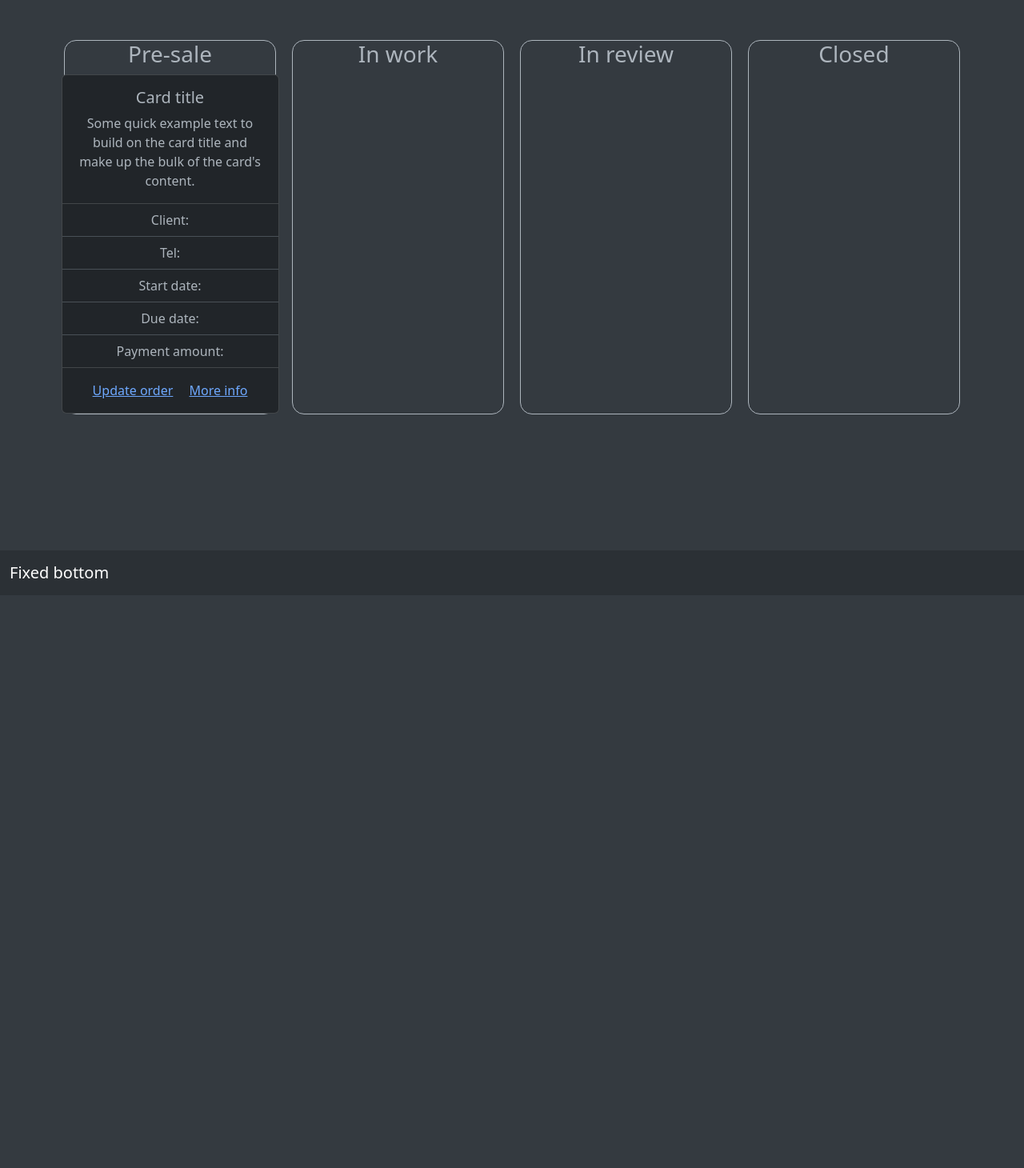
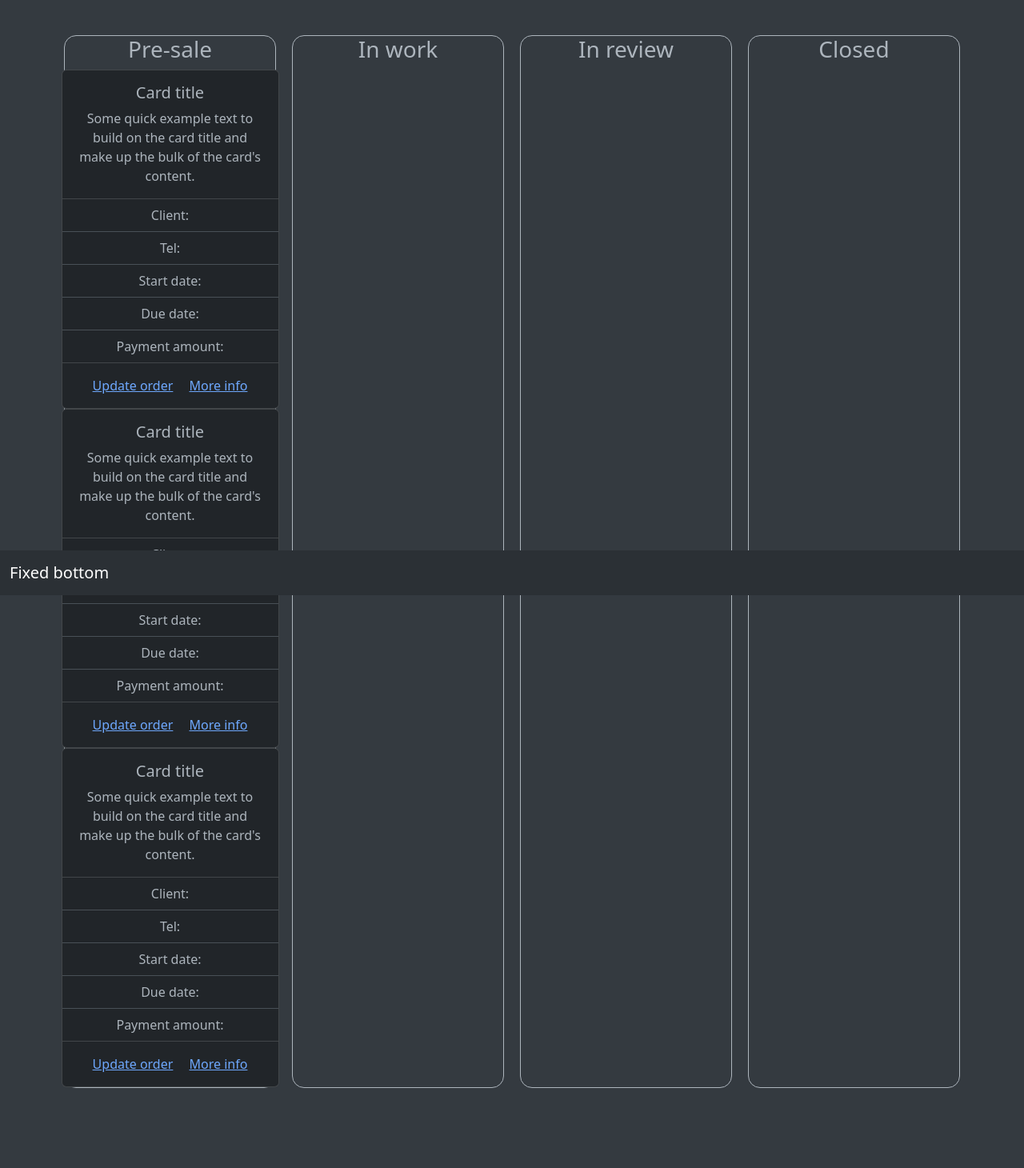
Before and after one commit to IgorEzerskiy/crm, a Django app: page / in a window 1280 px wide. Shown: the part 56-1516 px from the top of the page at 80% size. Before the commit the page ends 779 px from the top, so only its background shows below. Run offline with Django 4.2, Linux system fonts and the light colour scheme; the visitor is signed in with stand-in values (Sample User, id 1).

Commit message:
Fix front

```diff
--- a/templates/board.html
+++ b/templates/board.html
@@ -25,8 +25,45 @@
                         <a href="#" class="card-link">More info</a>
                     </div>
                 </div>
+                <div class="card" style="width: 17rem;">
+                    <div class="card-body">
+                        <h5 class="card-title">Card title</h5>
+                        <p class="card-text">Some quick example text to build on the card title and make up the bulk of
+                            the card's content.</p>
+                    </div>
+                    <ul class="list-group list-group-flush">
+                        <li class="list-group-item">Client: </li>
+                        <li class="list-group-item">Tel: </li>
+                        <li class="list-group-item">Start date: </li>
+                        <li class="list-group-item">Due date: </li>
+                        <li class="list-group-item">Payment amount: </li>
+                    </ul>
+                    <div class="card-body">
+                        <a href="#" class="card-link">Update order</a>
+                        <a href="#" class="card-link">More info</a>
+                    </div>
+                </div>
+                <div class="card" style="width: 17rem;">
+                    <div class="card-body">
+                        <h5 class="card-title">Card title</h5>
+                        <p class="card-text">Some quick example text to build on the card title and make up the bulk of
+                            the card's content.</p>
+                    </div>
+                    <ul class="list-group list-group-flush">
+                        <li class="list-group-item">Client: </li>
+                        <li class="list-group-item">Tel: </li>
+                        <li class="list-group-item">Start date: </li>
+                        <li class="list-group-item">Due date: </li>
+                        <li class="list-group-item">Payment amount: </li>
+                    </ul>
+                    <div class="card-body">
+                        <a href="#" class="card-link">Update order</a>
+                        <a href="#" class="card-link">More info</a>
+                    </div>
+                </div>
 
             </div>
+
             <div class="col"
                  style="margin-right: 10px; margin-left: 10px; display: flex; flex-direction: column; align-items: center; border: 1px solid; border-radius: 15px; width: 16rem; ">
                 <h3>In work</h3>
--- a/templates/edit_client.html
+++ b/templates/edit_client.html
@@ -1,8 +1,7 @@
 {% extends 'index.html' %}
 {% block content %}
-    <h4 class="text-center">Session editing...</h4>
+    <h4 class="text-center">Client editing...</h4>
     <div class="container-lg">
-{#        <p><h4 class="text-center">Session editing...</h4></p>#}
         <div class="container-sm" style="margin-top: 10px; width: 500px; color: white">
             <form method="post" enctype="multipart/form-data" class="row g-2">
                 {% csrf_token %}
--- a/templates/index.html
+++ b/templates/index.html
@@ -8,7 +8,7 @@
           integrity="sha384-9ndCyUaIbzAi2FUVXJi0CjmCapSmO7SnpJef0486qhLnuZ2cdeRhO02iuK6FUUVM" crossorigin="anonymous">
 </head>
 <body style="background-color: #343a40">
-<nav class="navbar navbar-expand-lg  navbar-dark bg-dark">
+<nav class="navbar fixed-top navbar-expand-lg  navbar-dark bg-dark">
     <div class="container-fluid">
         <a class="navbar-brand" href="{% url 'main' %}">CRM</a>
         {% if request.user.is_authenticated %}
@@ -55,7 +55,7 @@
         </div>
     </div>
 </nav>
-<main style="padding-left: 30px; padding-right: 30px; margin-top: 50px; margin-bottom: 30px">
+<main style="padding-left: 30px; padding-right: 30px; margin-top: 100px; margin-bottom: 100px; overflow: hidden;">
     {% block content %}
     {% endblock %}
 </main>
```
